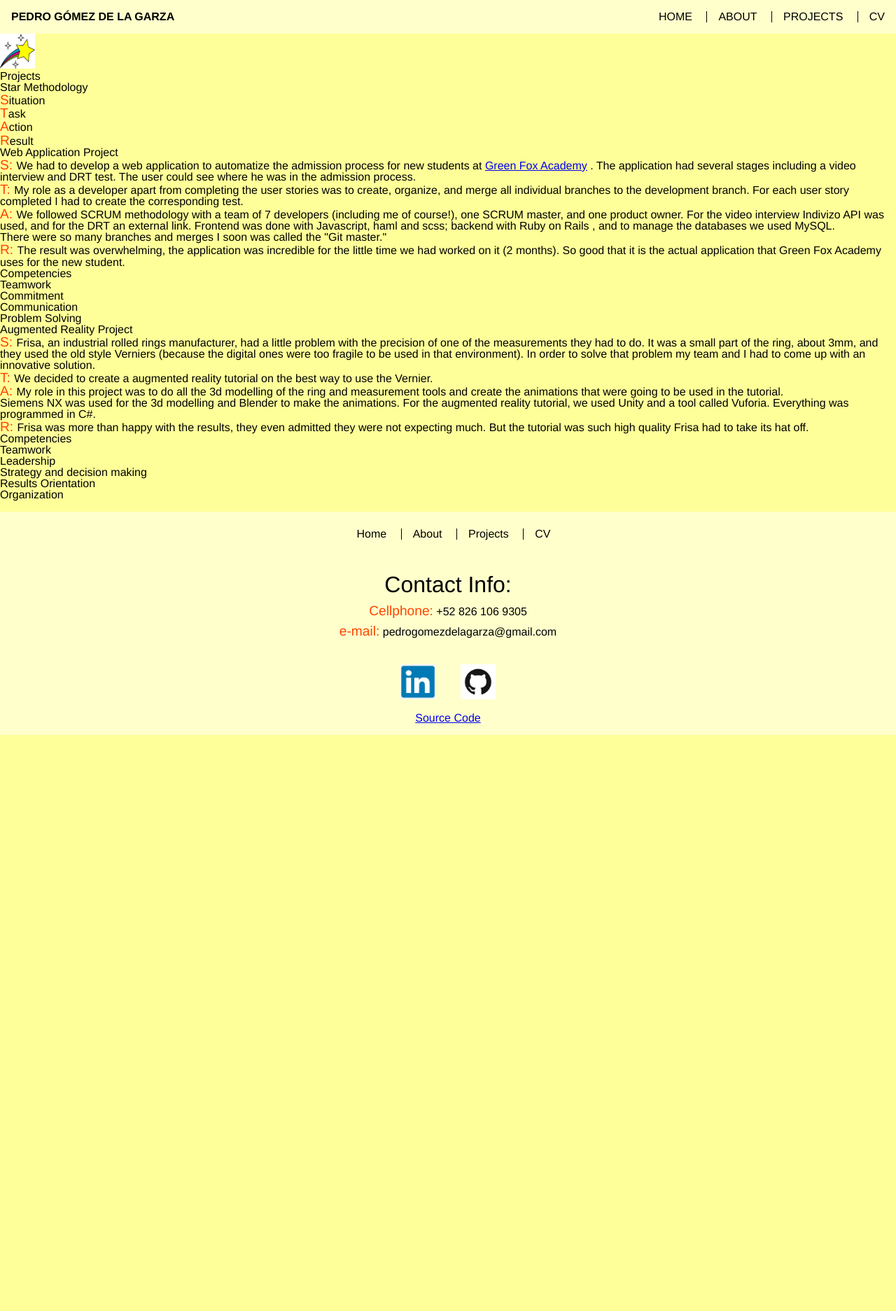
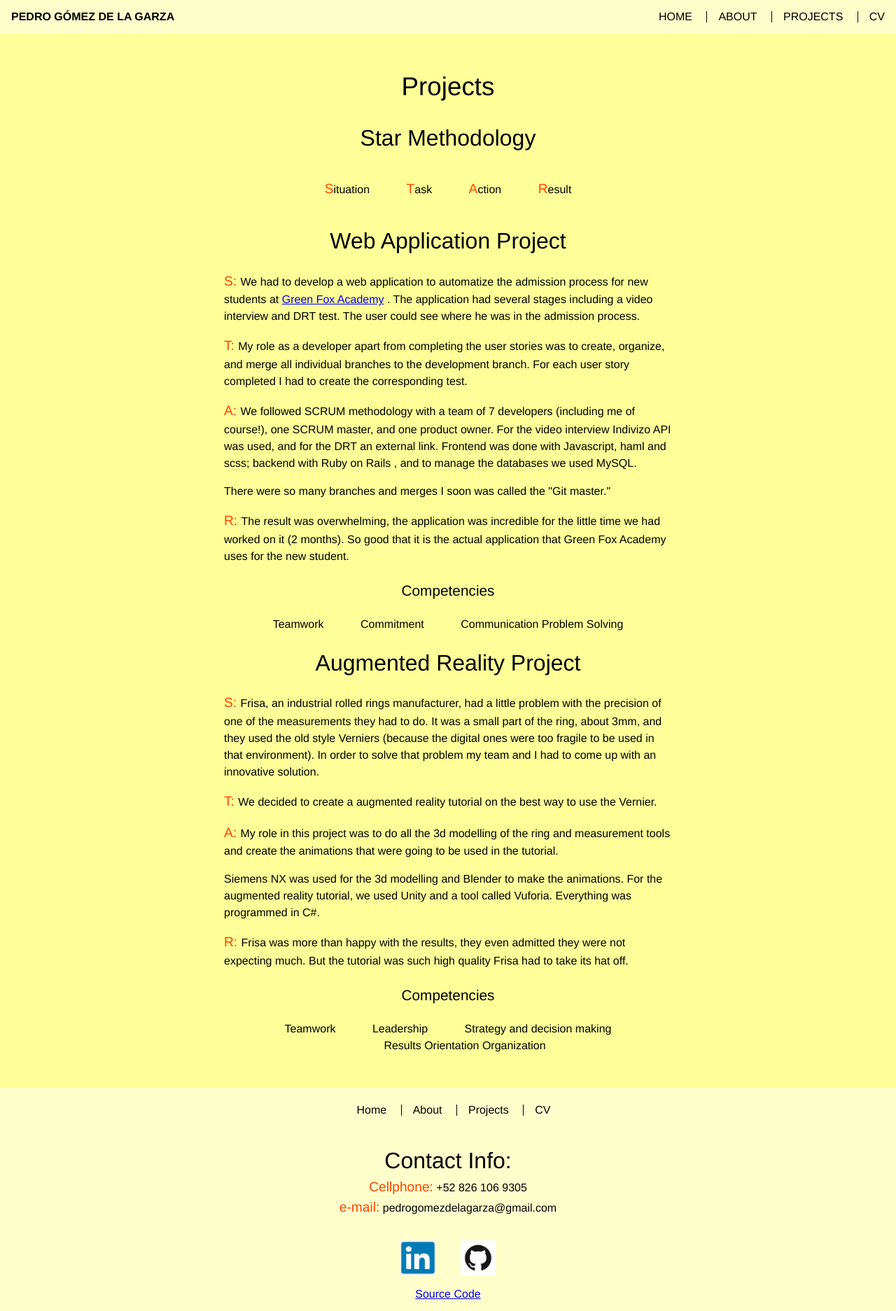
Before and after one commit to pedrog1997/pedrogomez, a Jekyll site: the page built from projects/index.html, in a window 1280 px wide. Shown: the whole page at 70% size. Built offline with Jekyll 4.4.1, drawn with Linux system fonts in a browser that asks for light colours; before the commit the page ends 1050 px from its top, so only the background shows below that.

Commit message:
Styling to projects

```diff
--- a/about/index.html
+++ b/about/index.html
@@ -3,7 +3,7 @@ layout: default
 ---
 
 <div>
-  <div class="biography">
+  <div class="biography text-content">
     <h1>About</h1>
     <p>
       I grew up in a small town called Montemorelos in the State of Nuevo León
--- a/css/main.css
+++ b/css/main.css
@@ -165,26 +165,26 @@ ul {
 }
 
 /* ABOUT STYLE */
-.biography {
+.text-content {
   box-sizing: border-box;
   line-height: 1.5;
   margin: 3em auto;
   width: 50vw;
 }
-.biography h1 {
+.text-content h1 {
   font-size: 2.3em;
   margin: 0.6em;
   text-align: center;
 }
-.biography p {
+.text-content p {
   margin: 1em 0;
 }
-.biography h2 {
+.text-content h2 {
   font-size: 2em;
   margin: 0.6em;
   text-align: center;
 }
-.biography h3 {
+.text-content h3 {
   font-size: 1.3em;
   text-align: center;
 }
@@ -209,3 +209,20 @@ ul {
 .image {
   text-align: center;
 }
+
+/* PROJECTS */
+.projects ul {
+  text-align: center;
+}
+.projects li {
+  display: inline-block;
+}
+.projects li ~ li {
+  padding-left: 3em;
+}
+.competencies h3 {
+  margin: 1em;
+}
+.competencies ul > li:last-child {
+  padding-left: 0;
+}
--- a/projects/index.html
+++ b/projects/index.html
@@ -2,10 +2,12 @@
 layout: default
 ---
 
-<div class="projects">
+<div class="projects text-content">
   <div>
+    <!--
     <img src="https://raw.githubusercontent.com/pedrog1997/pedrogomez/master/media/star.png"
     alt="Star" height="50px" width="50px">
+    -->
     <h1>Projects</h1>
     <div class="project">
       <h2>Star Methodology</h2>
```
Also changed, not shown: 3 other files.
